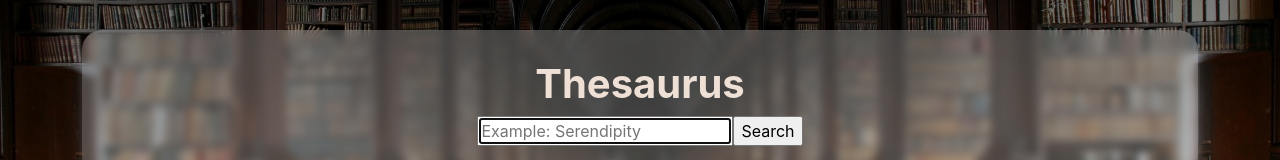
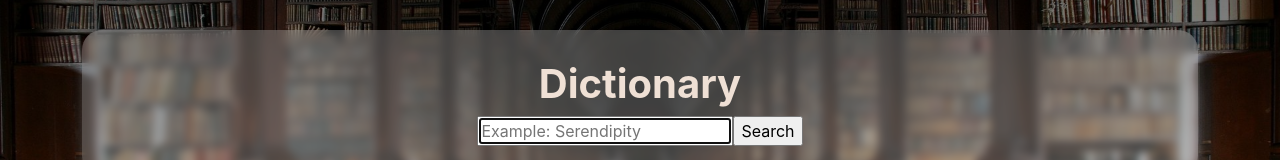
Before and after one commit to Vegasaga/dictionary-project, a React (Create React App) app: page / in a window 1280 px wide. Shown: the top 160 px of the page. Built offline with nearby package versions, Linux system fonts and the light colour scheme; no server answers.

Commit message:
updated Title

```diff
--- a/src/Dictionary.jsx
+++ b/src/Dictionary.jsx
@@ -50,7 +50,7 @@ export default function Dictionary(props) {
     return (
       <div className="Dictionary">
         <section>
-          <h1>Thesaurus</h1>
+          <h1>Dictionary</h1>
           <form onSubmit={handleSubmit}>
             <div className="search-row">
               <input
```
